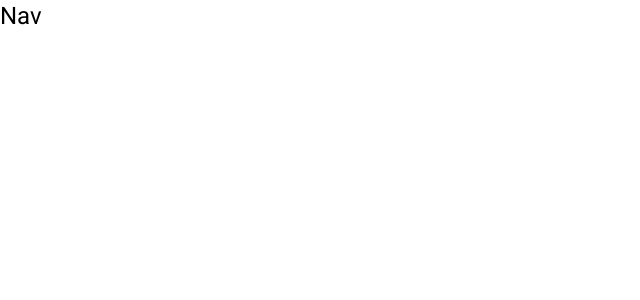
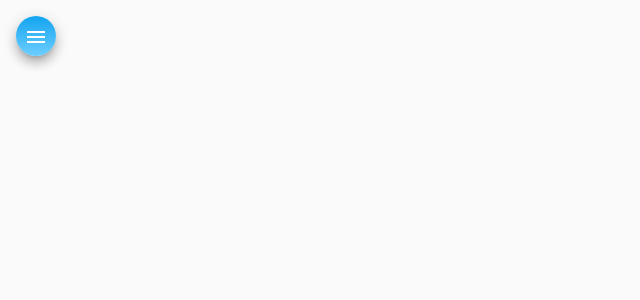
Before and after one commit to miguel826t/HelpDesk-Front, an Angular app: page / in a window 1280 px wide. Shown: the top 300 px of the page, without its empty margins (0-640 px from the left). Built offline with nearby package versions, Linux system fonts and the light colour scheme.

Commit message:
HTML e CSS para componente NAV

```diff
--- a/src/app/components/nav/nav.component.css
+++ b/src/app/components/nav/nav.component.css
@@ -0,0 +1,28 @@
+.container{
+    height: 100%;
+}
+
+.sidenav{
+    width: 13rem;
+    color: white;
+    background: linear-gradient(180deg, rgba(18,164,240,1) 0%, rgba(110,205,255,1) 100%);
+}
+
+img {
+    width: 100%;
+    height: 7rem;
+    margin: .8rem auto 1rem auto;
+}
+
+.sidenav a {
+    color: white;
+}
+.sidenav i {
+    margin-right: 0.6rem;
+}
+
+.menu {
+    margin: 1rem 0 0 1rem;
+    color: white;
+    background: linear-gradient(180deg, rgba(18,164,240,1) 0%, rgba(110,205,255,1) 100%);
+}
--- a/src/app/components/nav/nav.component.html
+++ b/src/app/components/nav/nav.component.html
@@ -1 +1,39 @@
-<h1>Nav</h1>
+<!-- Container principal -->
+<mat-drawer-container class="container" autosize>
+    <!-- SideBar -->
+    <mat-drawer #drawer class="sidenav" mode="side">
+        <!-- Icone de cima -->
+        <img src="assets/img/side-image.svg" alt="Imagem de navegação">
+        <!-- Lista dentro do sideBar -->
+        <mat-nav-list class="nav-list">
+             <!-- Item dentro do sideBar -->
+             <a mat-list-item routerLink="/">
+                <i class="material-icons">home</i>
+                Home
+             </a>
+             <a mat-list-item routerLink="/">
+                <i class="material-icons">account_circle</i>
+                Técnicos
+             </a>
+             <a mat-list-item routerLink="/">
+                <i class="material-icons">person</i>
+                Clientes
+             </a>
+             <a mat-list-item routerLink="/">
+                <i class="material-icons">code</i>
+                GitHub
+             </a>
+             <a mat-list-item routerLink="/">
+                <i class="material-icons">logout</i>
+                Logout
+             </a>
+        </mat-nav-list>
+    </mat-drawer>
+
+    <div class="sidenav-content">
+      <button class="menu mat-elevation-z8" mat-icon-button (click)="drawer.toggle()">
+        <mat-icon>menu</mat-icon>
+      </button>
+    </div>
+
+</mat-drawer-container>
```
Also changed, not shown: src/assets/img/side-image.svg (added).
